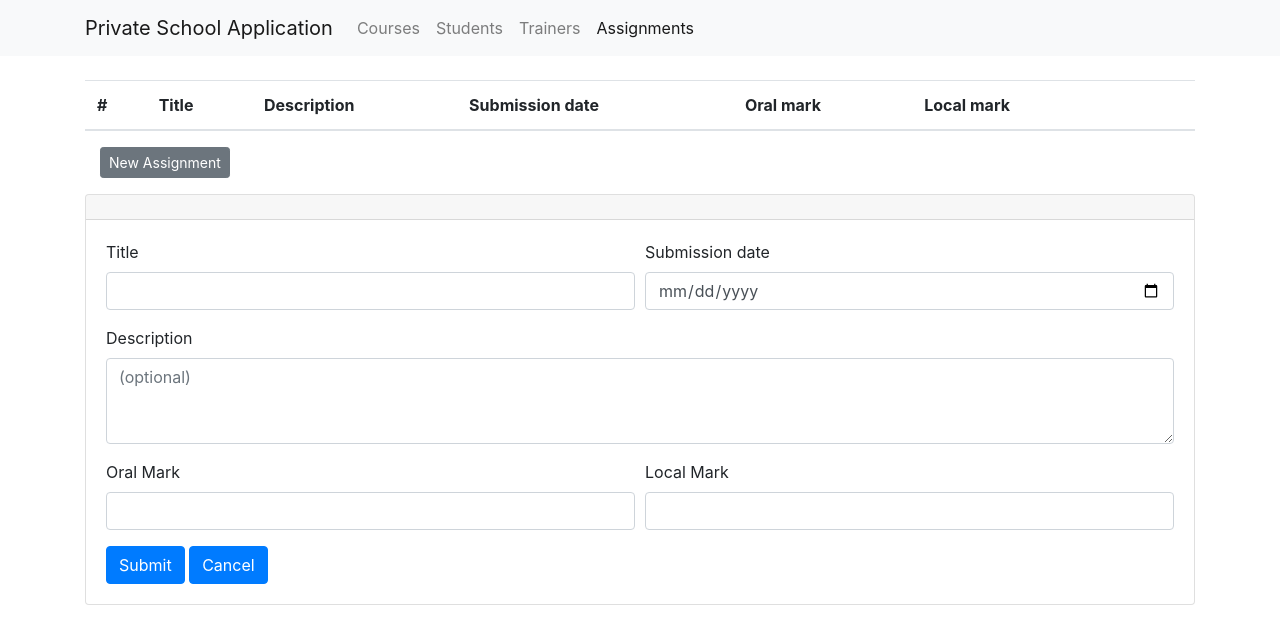
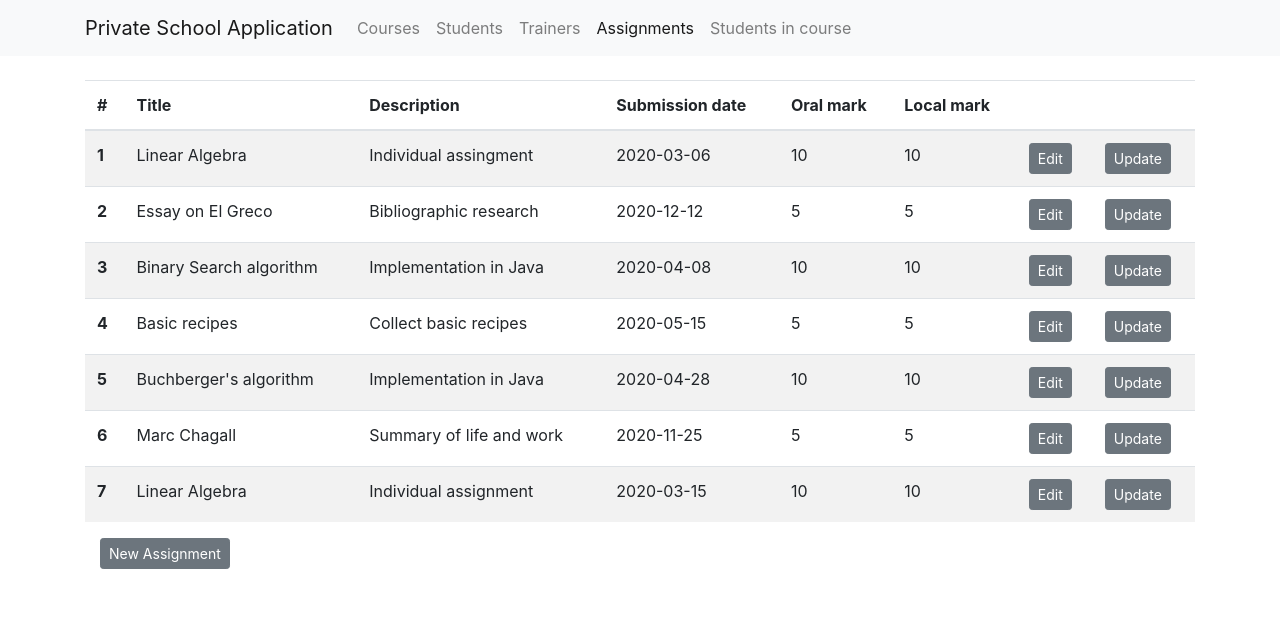
Before and after one commit to DesKar/PrivateSchool, a plain HTML site: page front_end/assignments.html in a window 1280 px wide. Drawn offline with nearby package versions, Linux system fonts and the light colour scheme.

Commit message:
Add studentsInCourse in navbar

```diff
--- a/front_end/assignments.html
+++ b/front_end/assignments.html
@@ -33,6 +33,9 @@
                         <li class="nav-item active">
                             <a class="nav-link" href="assignments.html">Assignments<span
                                     class="sr-only">(current)</span></a>
+                        <li class="nav-item">
+                            <a class="nav-link" href="studentsInCourse.html">Students in course</a>
+                        </li>
                         </li>
                     </ul>
                 </div>
@@ -58,7 +61,8 @@
                 </tbody>
             </table>
             <div class="container my-3">
-                <td><a id="newAssignment" class="btn btn-secondary btn-sm" href="#form" role="button">New Assignment</a></td>
+                <td><a id="newAssignment" class="btn btn-secondary btn-sm" href="#form" role="button">New Assignment</a>
+                </td>
             </div>
 
             <div id="form-container" class="card">
@@ -112,7 +116,7 @@
     <script src="https://stackpath.bootstrapcdn.com/bootstrap/4.4.1/js/bootstrap.min.js"
         integrity="sha384-wfSDF2E50Y2D1uUdj0O3uMBJnjuUD4Ih7YwaYd1iqfktj0Uod8GCExl3Og8ifwB6"
         crossorigin="anonymous"></script>
-    <script src="assignment.js"></script>
+    <script src="assignments.js"></script>
 </body>
 
 </html>
```
Also changed, not shown: front_end/courses.html (+3 -0 lines), front_end/students.html (+3 -0 lines), front_end/trainers.html (+3 -0 lines).
